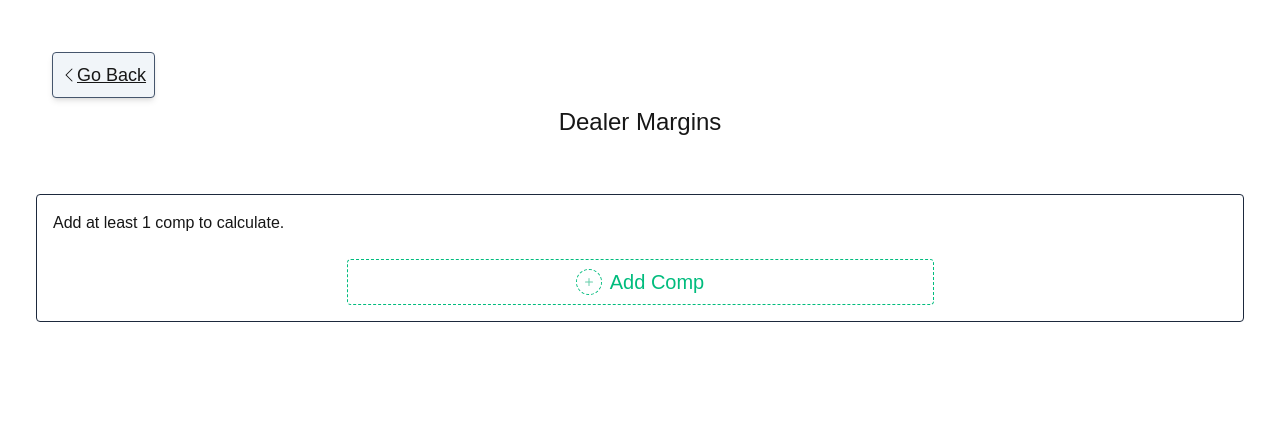
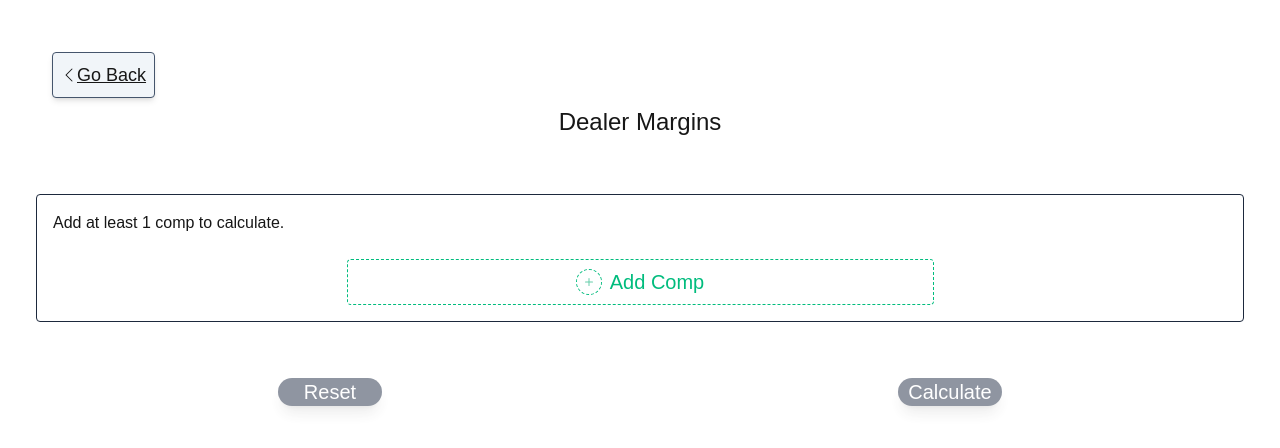
Before and after one commit to jonathan6ramirez/bcv_calculator, a Next.js app: page /dealermargins in a window 1280 px wide. Shown: the top 448 px of the page. Built offline with nearby package versions, Linux system fonts and the light colour scheme.

Commit message:
calculateDealerMargins
Added the util function to calculate the dealer margins and am actually
taking the input an calculating the markers with real data. Now I need
to display the data and add functionality to the reset button.

```diff
--- a/app/dealermargins/page.tsx
+++ b/app/dealermargins/page.tsx
@@ -7,6 +7,8 @@ import { useRouter } from "next/navigation";
 import AddCompModal from "./components/Modal";
 import DeleteCompModal from "./components/DeleteModal";
 import DisplayComps from "./components/DisplayComps";
+import { CalculatedDealerMargins } from "../types";
+import { calculateDealerMargins } from "../util";
 
 interface Comp {
   price: number,
@@ -24,23 +26,30 @@ export default function DealerMargins() {
   const [isOpen, setIsOpen] = useState<boolean>(false);
   const [deleteModal, setDeleteModal] = useState<boolean>(false);
   const [toBeDeleted, setToBeDeleted] = useState<ToBeDeleted>({ id: "" });
+  const [buttonsDisabled, setButtonsDisabled] = useState<boolean>(true);
+
+  const initialDealerMargins: CalculatedDealerMargins = { avg: 0, avgSalePrice: 0, avgTradeIn: 0 };
+  const [calculatedDealerMargins, setCalculatedDealerMargins] = useState<CalculatedDealerMargins>(initialDealerMargins);
 
   // Helper Function
-  const handleSubmit = (price: number) => {
+  const handleSubmit = (price: number): void => {
     setComps(prev => [...prev, { price, id: crypto.randomUUID() }]);
+    setButtonsDisabled(false);
   }
 
-  const handleShowDeleteComp = (id: string) => {
-    // TODO: Add ability to delete comp
-    setToBeDeleted({ id });
+  const handleRemoveComp = (id: string): void => {
+    setComps(prev => prev.filter(comp => comp.id !== id));
+    console.log(comps.length, 'this is the comps length whenever you delete a comp');
+    if (comps.length == 1) setButtonsDisabled(true);
     setDeleteModal(!deleteModal);
   }
 
-  const handleRemoveComp = (id: string) => {
-    setComps(prev => prev.filter(comp => comp.id !== id));
+  const handleCalculateMarkers = (): void => {
+    const results: CalculatedDealerMargins = calculateDealerMargins(comps);
+
+    setCalculatedDealerMargins(results);
+    console.log("these are the results", results);
   }
-
-  //console.log(toBeDeleted, 'this is the state of to be deleted');
 
   return (
     <>
@@ -105,6 +114,29 @@ export default function DealerMargins() {
           </button>
         </div>
 
+        <div className="flex justify-around mt-8 md:text-lg lg:text-xl text-white">
+          <button
+            type="reset"
+            className="bg-gray-700 shadow-lg hover:scale-110 transition ease-in-out
+              rounded-2xl w-2/5 md:w-1/4 lg:w-1/5 xl:w-1/12 m-auto
+              disabled:opacity-75 disabled:bg-gray-500"
+            disabled={buttonsDisabled}
+          //onClick={() => handleReset()}
+          >
+            Reset
+          </button>
+          <button
+            type="submit"
+            className="bg-green-600 shadow-lg hover:scale-110 transition ease-in-out
+              rounded-2xl w-2/5 md:w-1/4 lg:w-1/5 xl:w-1/12 m-auto
+              disabled:opacity-75 disabled:bg-gray-500"
+            disabled={buttonsDisabled}
+            onClick={handleCalculateMarkers}
+          >
+            Calculate
+          </button>
+        </div>
+
         <div>
           <DeleteCompModal
             isOpen={deleteModal}
--- a/app/page.tsx
+++ b/app/page.tsx
@@ -7,7 +7,7 @@ import Link from "next/link";
 
 export default function Home() {
   return (
-    <main className=" dark:bg-slate-900 dark:text-slate-300 p-5 pb-5 mb-5
+    <main className=" dark:bg-slate-900 dark:text-slate-300 md:p-5 pb-5 mb-5
         h-full gap-2 flex flex-col">
       {/* Form Container */}
       <BCVCalculator />
--- a/app/util.ts
+++ b/app/util.ts
@@ -1,4 +1,4 @@
-import { BCVCalculated, MarkersType } from "./types";
+import { BCVCalculated, MarkersType, Comp, CalculatedDealerMargins } from "./types";
 
 export function calculateBCV(price: number, lowestComp: number, discount: number): BCVCalculated {
   if (lowestComp < 2000) {
@@ -52,6 +52,19 @@ export function calculateMarkers(cents: number, msrp: number) {
   };
 }
 
+export function calculateDealerMargins(comps: Comp[]): CalculatedDealerMargins {
+  const sum: number = comps.reduce((acc, comp) => acc + comp.price, 0);
+  const avg: number = sum / comps.length;
+  const avgSalePrice: number = avg * 0.8;
+  const avgTradIn: number = avgSalePrice * 0.9;
+
+  return {
+    avg: avg,
+    avgSalePrice: avgSalePrice,
+    avgTradeIn: avgTradIn,
+  };
+}
+
 //* INFO: Helper Functions
 export const addCommas = (num: string): string =>
   num.toString().replace(/\B(?=(\d{3})+(?!\d))/g, ',');
```
Also changed, not shown: app/types.ts (+11 -0 lines).
